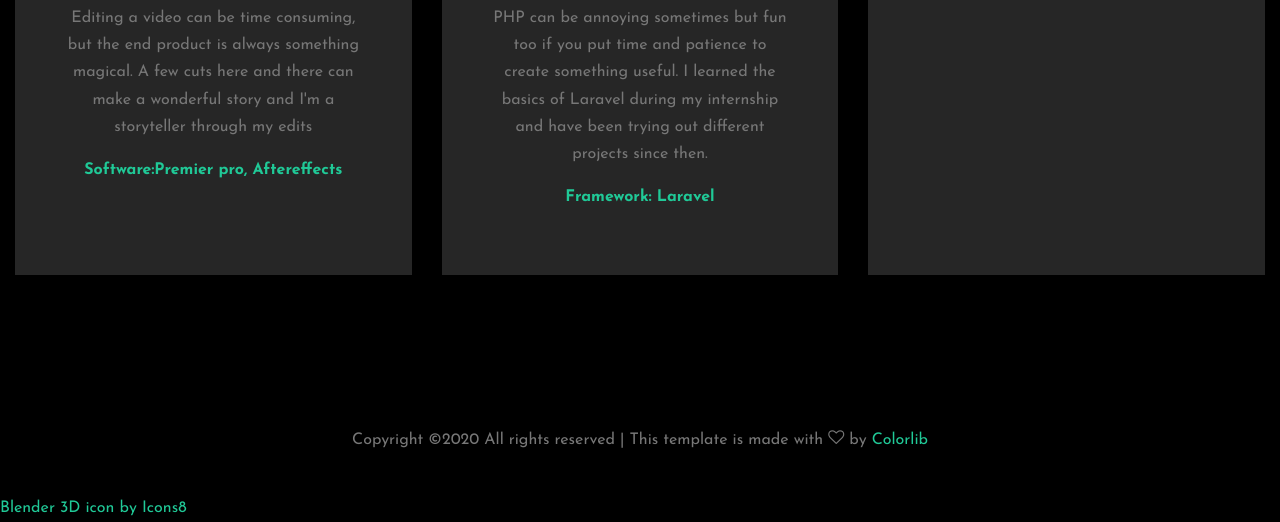
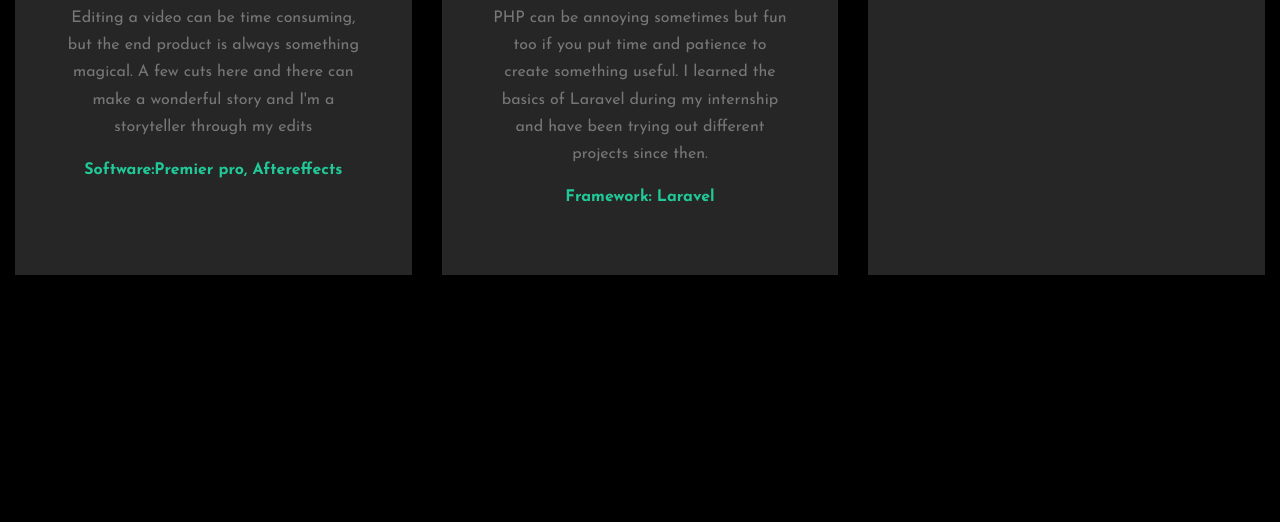
Before and after one commit to himu82271/MyCV, a plain HTML site: page services.html in a window 1280 px wide. Shown: the part 1688-2210 px from the top of the page. After the commit the page ends 2091 px from the top, so only its background shows below. Drawn offline with Linux system fonts and the light colour scheme; files whose address does not match are found by name.

Commit message:
Update services.html

```diff
--- a/services.html
+++ b/services.html
@@ -185,15 +185,6 @@
       </div>
     </div>
 
-    <div class="footer py-4">
-      <div class="container-fluid text-center">
-        <p>
-          <!-- Link back to Colorlib can't be removed. Template is licensed under CC BY 3.0. -->
-          Copyright &copy;<script data-cfasync="false" src="/cdn-cgi/scripts/5c5dd728/cloudflare-static/email-decode.min.js"></script><script>document.write(new Date().getFullYear());</script> All rights reserved | This template is made with <i class="icon-heart-o" aria-hidden="true"></i> by <a href="https://colorlib.com" target="_blank" >Colorlib</a>
-          <!-- Link back to Colorlib can't be removed. Template is licensed under CC BY 3.0. -->
-        </p>
-      </div>
-    </div>
 
 
 
@@ -227,6 +218,6 @@
   </script>
 
 
-<a href="https://icons8.com/icon/n60Mt4wRAUlo/blender-3d">Blender 3D icon by Icons8</a>
+<a href="https://icons8.com/icon/n60Mt4wRAUlo/blender-3d"></a>
 </body>
 </html>
```
